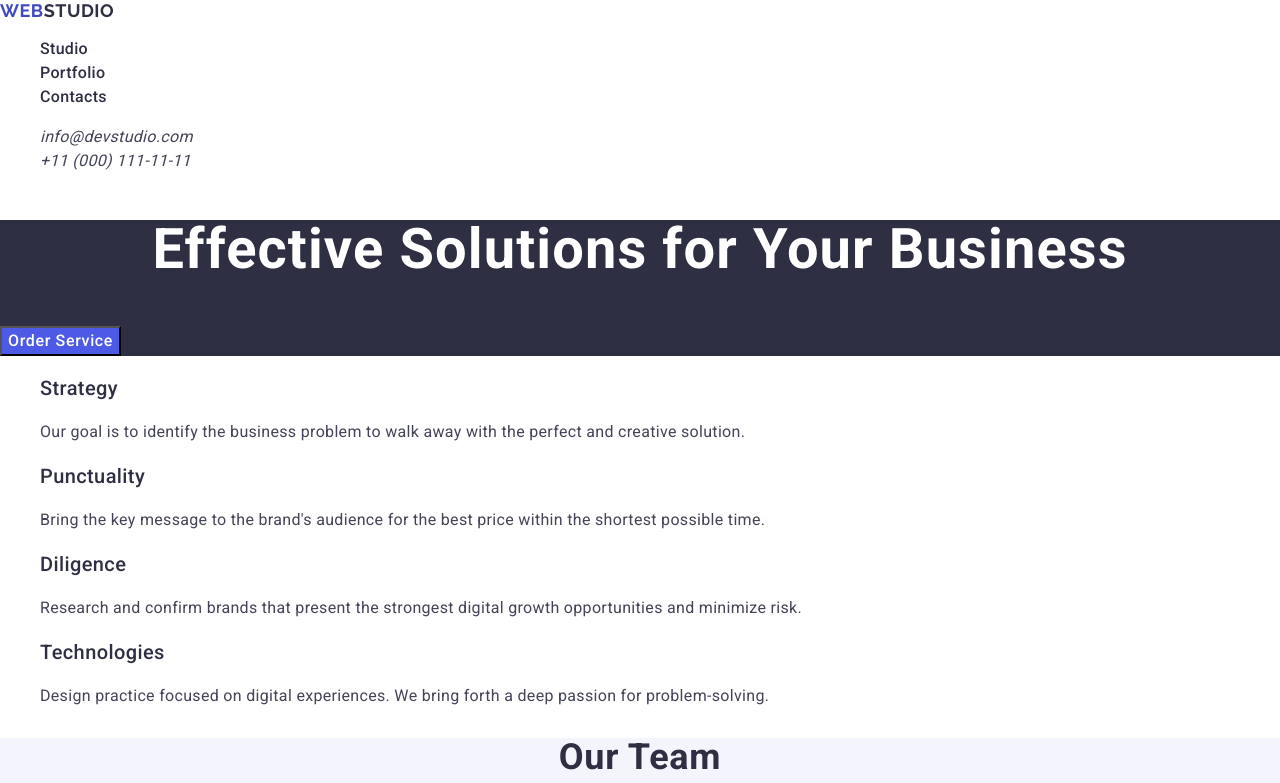
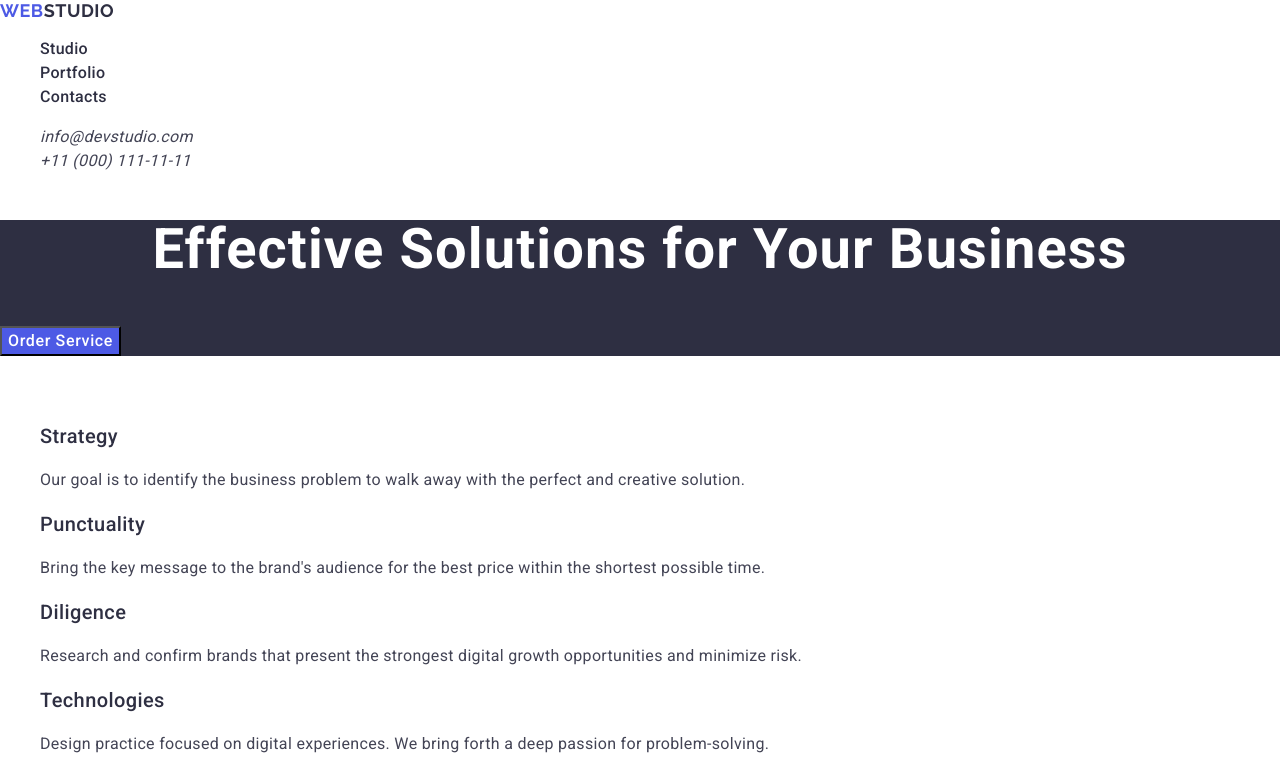
Before and after one commit to Notisi/goit-markup-hw-02, a plain HTML site: page index.html in a window 1280 px wide. Shown: the top 783 px of the page. Drawn offline with nearby package versions, Linux system fonts and the light colour scheme.

Commit message:
add index file

```diff
--- a/css/styles.css
+++ b/css/styles.css
@@ -1,5 +1,7 @@
 body {
     font-family: "Roboto", sans-serif;
+    color: #434455;
+    background-color: #FFFFFF;
 }
 
 ul {
@@ -11,13 +13,6 @@ a {
 }
 
 .visually-hidden {
-    position: absolute;
-    width: 1px;
-    height: 1px;
-    margin: -1px;
-    border: 0;
-    padding: 0;
-
     white-space: nowrap;
     clip-path: inset(100%);
     clip: rect(0 0 0 0);
@@ -33,11 +28,11 @@ font-size: 18px;
 line-height: 117%;
 letter-spacing: 0.03em;
 text-transform: uppercase;
-color: #2e2f42;
+color: #4d5ae5;
 }
 
-.header-logo-color {
-color: #404BBF;
+.studio-span {
+    color: #2e2f42;
 }
 
 .header-menu-link {
--- a/index.html
+++ b/index.html
@@ -13,7 +13,7 @@
 <body>
     <header>
         <nav>
-        <a href="./index.html" class="header-logo"><span class="header-logo-color">Web</span>Studio</a>
+        <a href="./index.html" class="header-logo">Web<span class="studio-span">Studio</span></a>
         <ul>
             <li><a href="" class="header-menu-link">Studio</a></li>
             <li><a href="" class="header-menu-link">Portfolio</a></li>
```
